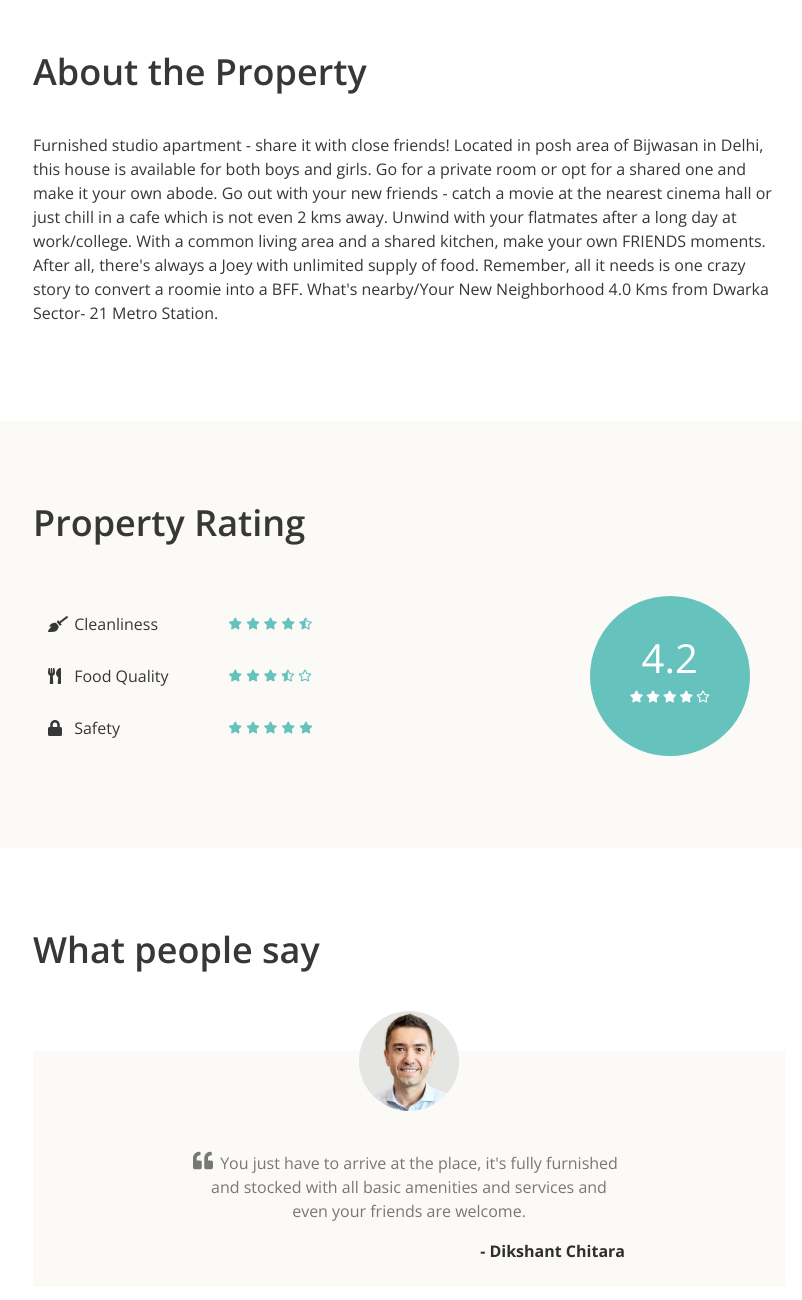
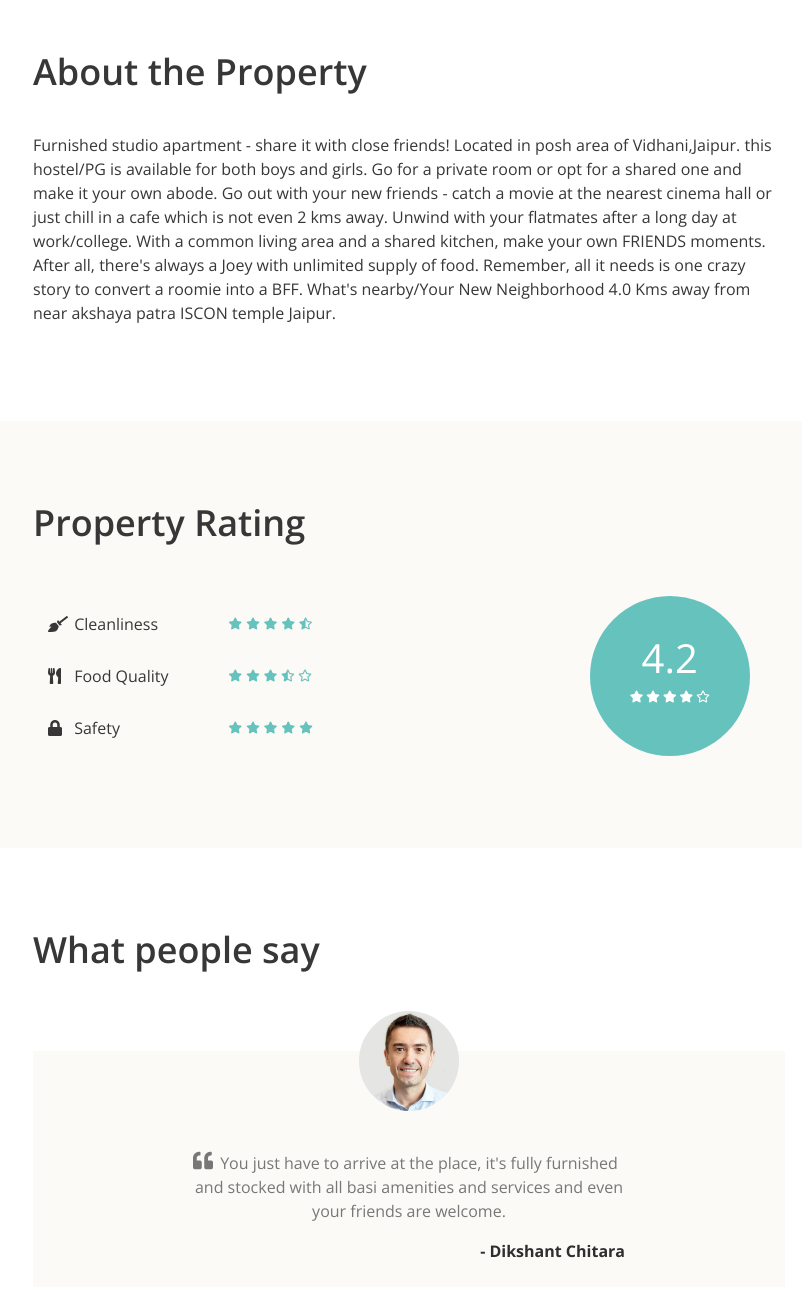
Before and after one commit to dikshantchitara/PGLIFE-STYLE, a plain HTML site: page pglife/property_detail.html in a window 1280 px wide. Shown: the part 1120-2420 px from the top of the page, without its empty margins (231-1033 px from the left). Drawn offline with nearby package versions, Linux system fonts and the light colour scheme.

Commit message:
Update property_detail.html

```diff
--- a/pglife/property_detail.html
+++ b/pglife/property_detail.html
@@ -3,7 +3,7 @@
 
 <head>
     <meta name="viewport" content="width=device-width, initial-scale=1">
-    <title>Paying Guest | PG Life</title>
+    <title>Paying Guest | PG Life-Style</title>
 
     <link href="css/bootstrap.min.css" rel="stylesheet" />
     <link href="https://use.fontawesome.com/releases/v5.11.2/css/all.css" rel="stylesheet" />
@@ -183,7 +183,7 @@
 
     <div class="property-about page-container">
         <h1>About the Property</h1>
-        <p>Furnished studio apartment - share it with close friends! Located in posh area of Bijwasan in Delhi, this house is available for both boys and girls. Go for a private room or opt for a shared one and make it your own abode. Go out with your new friends - catch a movie at the nearest cinema hall or just chill in a cafe which is not even 2 kms away. Unwind with your flatmates after a long day at work/college. With a common living area and a shared kitchen, make your own FRIENDS moments. After all, there's always a Joey with unlimited supply of food. Remember, all it needs is one crazy story to convert a roomie into a BFF. What's nearby/Your New Neighborhood 4.0 Kms from Dwarka Sector- 21 Metro Station.</p>
+        <p>Furnished studio apartment - share it with close friends! Located in posh area of Vidhani,Jaipur. this hostel/PG is available for both boys and girls. Go for a private room or opt for a shared one and make it your own abode. Go out with your new friends - catch a movie at the nearest cinema hall or just chill in a cafe which is not even 2 kms away. Unwind with your flatmates after a long day at work/college. With a common living area and a shared kitchen, make your own FRIENDS moments. After all, there's always a Joey with unlimited supply of food. Remember, all it needs is one crazy story to convert a roomie into a BFF. What's nearby/Your New Neighborhood 4.0 Kms away from near akshaya patra ISCON temple Jaipur.</p>
     </div>
 
     <div class="property-rating">
@@ -258,7 +258,7 @@
             </div>
             <div class="testimonial-text">
                 <i class="fa fa-quote-left" aria-hidden="true"></i>
-                <p>You just have to arrive at the place, it's fully furnished and stocked with all basic amenities and services and even your friends are welcome.</p>
+                <p>You just have to arrive at the place, it's fully furnished and stocked with all basi amenities and services and even your friends are welcome.</p>
             </div>
             <div class="testimonial-name">- Dikshant Chitara</div>
         </div>
```
